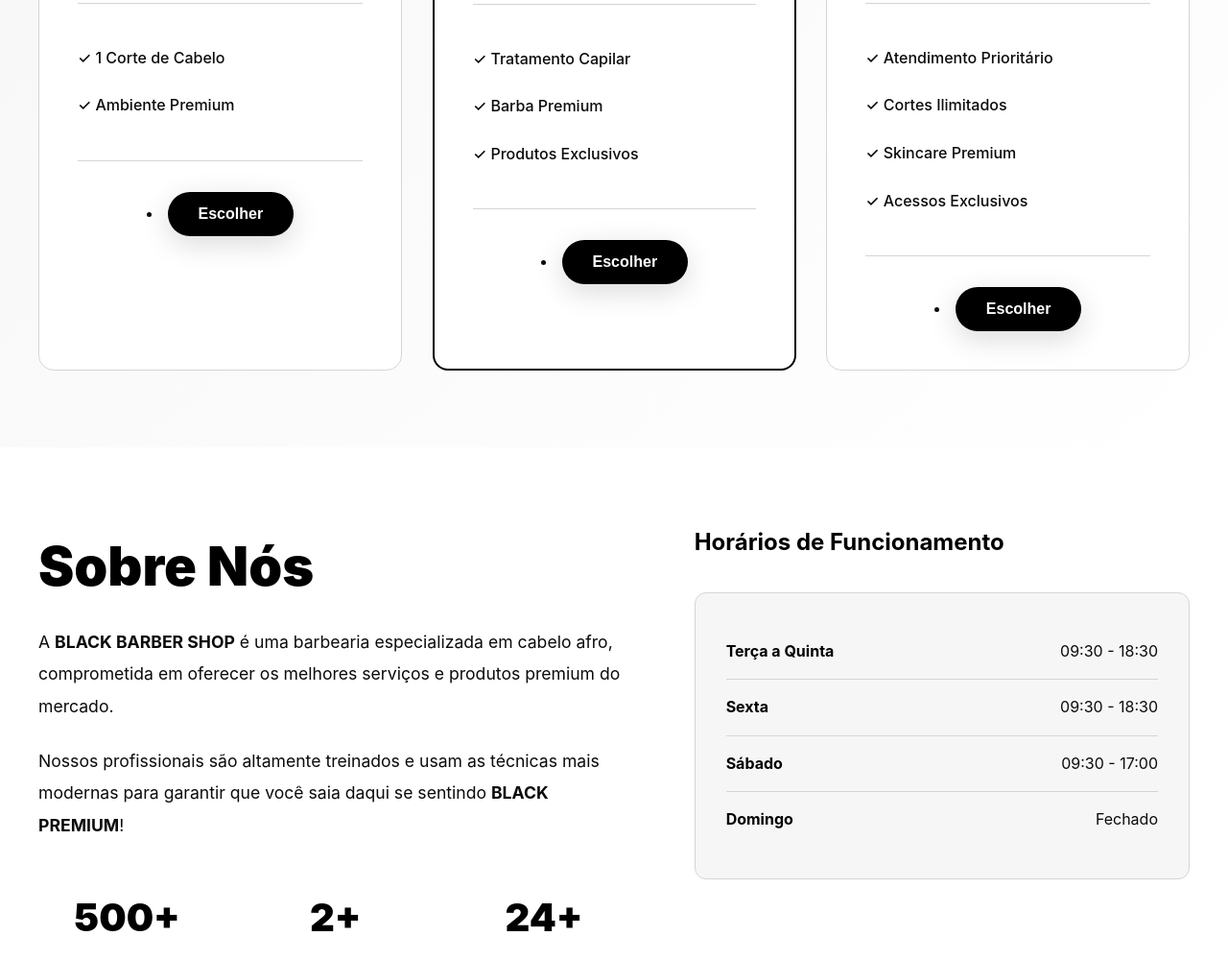
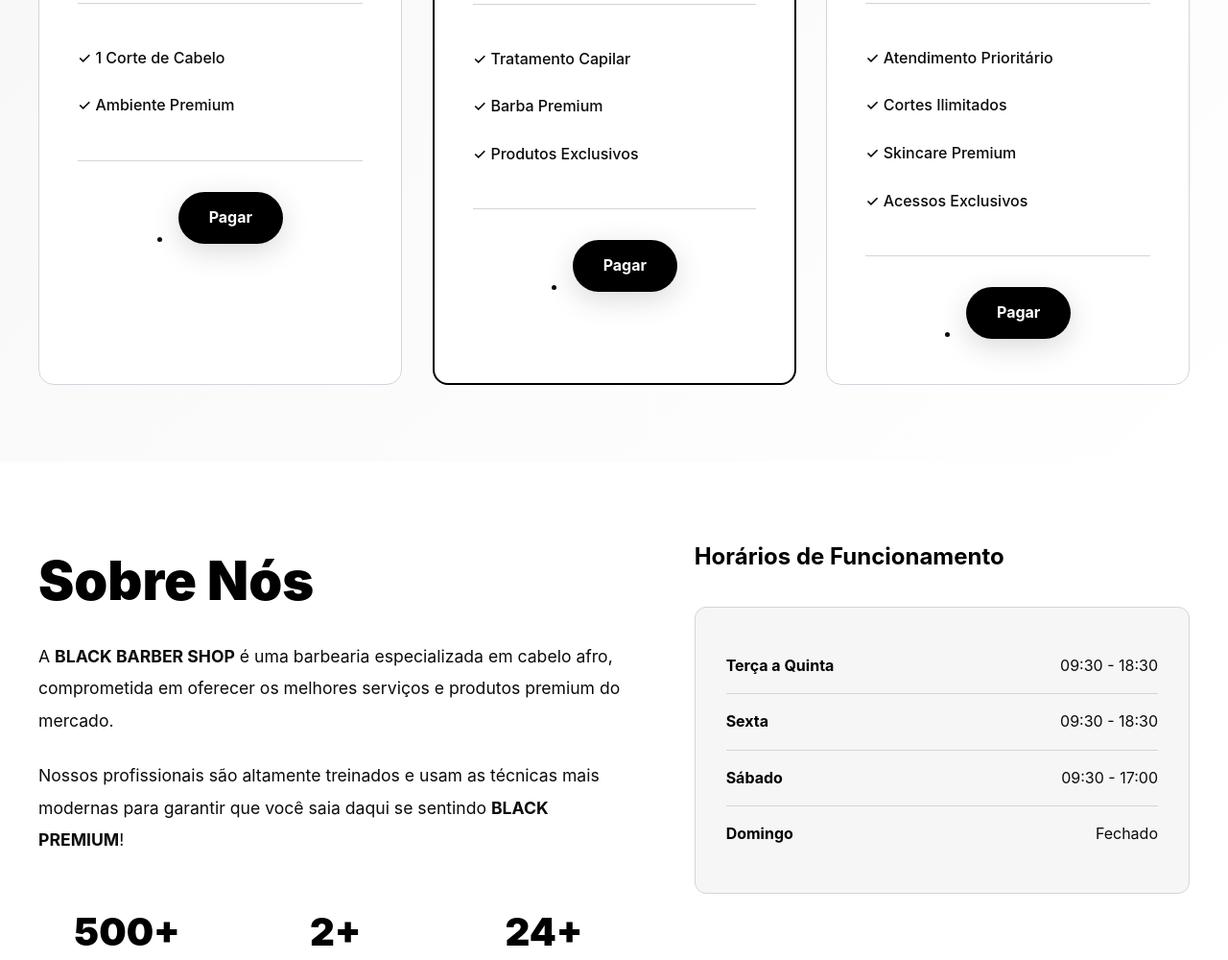
Before and after one commit to matheustech-1/Blackbarbershop, a plain HTML site: page index.html in a window 1280 px wide. Shown: the part 2121-3121 px from the top of the page at 96% size. Drawn offline with Linux system fonts and the light colour scheme.

Commit message:
Update index.html

```diff
--- a/index.html
+++ b/index.html
@@ -100,8 +100,8 @@
                         <li>✓ Ambiente Premium</li>
                     </ul>
                     <div style="text-align: center;">
-              <li><a href="marcar.html"><button class="btn-primary" >Escolher</button></a></li>
-                    </div>
+                    <li><a href="pix.html" class="btn-primary">Pagar</a></li>
+                </div>
                 </div>
                 <div class="pricing-card featured hover-lift">
                     <div class="pricing-badge popular">Mais Popular</div>
@@ -116,8 +116,8 @@
                         <li>✓ Produtos Exclusivos</li>
                     </ul>
                     <div style="text-align: center;">
-                    <li><a href="marcar.html"><button class="btn-primary" >Escolher</button></a></li>
-                    </div>
+                    <li><a href="pix.html" class="btn-primary">Pagar</a></li>
+                </div>
                 </div>
                 <div class="pricing-card">
                     <div class="pricing-badge">Exclusivo</div>
@@ -133,8 +133,8 @@
                         <li>✓ Acessos Exclusivos</li>
                     </ul>
                     <div style="text-align: center;">
-                    <li><a href="pix.html"><button class="btn-primary" >Escolher</button></a></li>
-                    </div>
+                    <li><a href="pix.html" class="btn-primary">Pagar</a></li>
+                </div>
                 </div>
             </div>
         </div>
```
